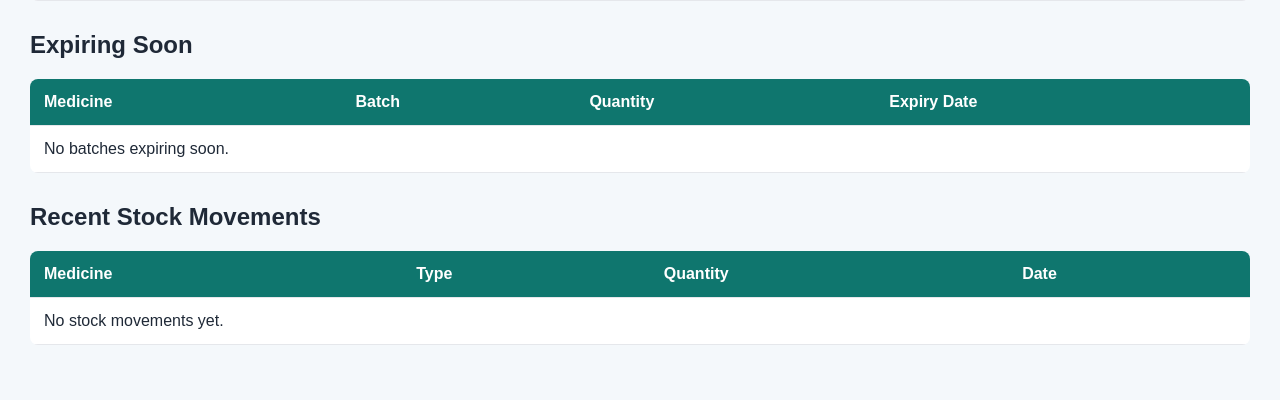
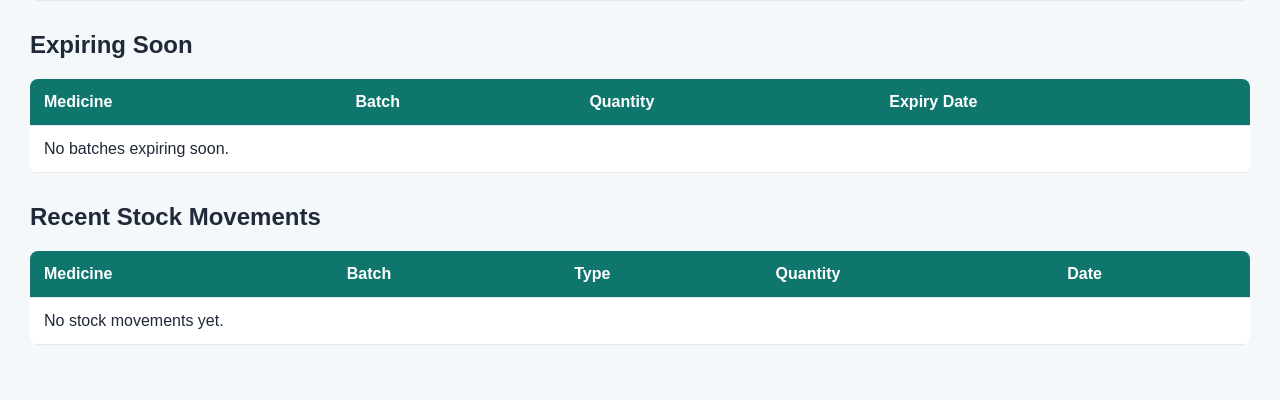
Before and after one commit to vfb-dev/medistock, a Django app: page / in a window 1280 px wide. Shown: the part 607-1007 px from the top of the page. Run offline with Django 5.2, Linux system fonts and the light colour scheme; data that the repository does not hold is empty.

Commit message:
handling stock batch

```diff
--- a/inventory/forms.py
+++ b/inventory/forms.py
@@ -44,6 +44,7 @@ class StockMovementForm(forms.ModelForm):
         model = StockMovement
         fields = [
             'medicine',
+            'batch',
             'movement_type',
             'quantity',
             'note',
--- a/inventory/models.py
+++ b/inventory/models.py
@@ -42,6 +42,7 @@ class StockMovement(models.Model):
     ]
 
     medicine = models.ForeignKey(Medicine, on_delete=models.CASCADE)
+    batch = models.ForeignKey(StockBatch, on_delete=models.CASCADE, null=True, blank=True)
     movement_type = models.CharField(max_length=3, choices=MOVEMENT_TYPES)
     quantity = models.PositiveIntegerField()
     note = models.TextField(blank=True)
--- a/inventory/views.py
+++ b/inventory/views.py
@@ -234,8 +234,23 @@ def movement_create(request):
         if form.is_valid():
             movement = form.save(commit=False)
             movement.created_by = request.user
-            movement.save()
-            return redirect('movement_list')
+
+            batch = movement.batch
+
+            if movement.movement_type == 'IN':
+                batch.quantity += movement.quantity
+                batch.save()
+                movement.save()
+                return redirect('movement_list')
+
+            if movement.movement_type == 'OUT':
+                if batch.quantity >= movement.quantity:
+                    batch.quantity -= movement.quantity
+                    batch.save()
+                    movement.save()
+                    return redirect('movement_list')
+
+                form.add_error('quantity', 'Not enough stock in this batch.')
     else:
         form = StockMovementForm()
 
--- a/templates/inventory/dashboard.html
+++ b/templates/inventory/dashboard.html
@@ -170,6 +170,7 @@
         <thead>
             <tr>
                 <th>Medicine</th>
+                <th>Batch</th>
                 <th>Type</th>
                 <th>Quantity</th>
                 <th>Date</th>
@@ -179,13 +180,14 @@
             {% for movement in recent_movements %}
                 <tr>
                     <td>{{ movement.medicine.name }}</td>
+                    <td>{{ movement.batch }}</td>
                     <td>{{ movement.get_movement_type_display }}</td>
                     <td>{{ movement.quantity }}</td>
                     <td>{{ movement.created_at }}</td>
                 </tr>
             {% empty %}
                 <tr>
-                    <td colspan="4">No stock movements yet.</td>
+                    <td colspan="5">No stock movements yet.</td>
                 </tr>
             {% endfor %}
         </tbody>
```
Also changed, not shown: templates/inventory/movement_list.html (+9 -2 lines), inventory/migrations/0002_stockmovement_batch.py (added).
